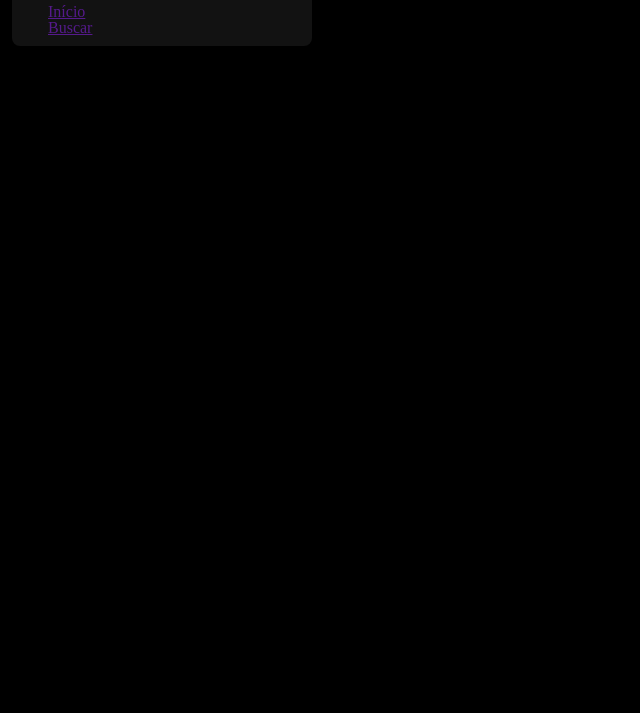
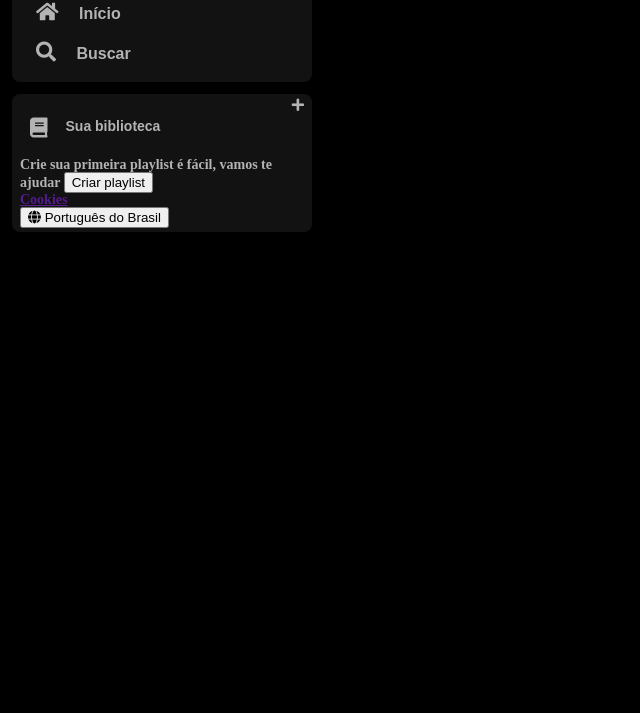
Before and after one commit to AndreLJunqueira/projetos, a plain HTML site: page Spotify/index.html in a window 1280 px wide. Shown: the part 87-800 px from the top of the page, without its empty margins (0-640 px from the left). Drawn offline with Linux system fonts and the light colour scheme.

Commit message:
Biblioteca

```diff
--- a/Spotify/index.html
+++ b/Spotify/index.html
@@ -7,6 +7,10 @@
     <title>Página Spotify</title>
     <link rel="stylesheet" href="reset.css">
     <link rel="stylesheet" href="style.css">
+    <link rel="stylesheet" href="https://use.fontawesome.com/releases/v5.15.4/css/solid.css"
+        integrity="sha384-Tv5i09RULyHKMwX0E8wJUqSOaXlyu3SQxORObAI08iUwIalMmN5L6AvlPX2LMoSE" crossorigin="anonymous" />
+    <link rel="stylesheet" href="https://use.fontawesome.com/releases/v5.15.4/css/fontawesome.css"
+        integrity="sha384-jLKHWM3JRmfMU0A5x5AkjWkw/EYfGUAGagvnfryNV3F9VqM98XiIH7VBGVoxVSc7" crossorigin="anonymous" />
 </head>
 
 <body>
@@ -17,22 +21,52 @@
                     <img src="assets/icons/logo-spotify.png" alt="Logo do Spotify">
                 </a>
             </div>
-            <div>
             <ul>
                 <li>
                     <a href="">
+                        <span class="fa fa-home"></span>
                         <span>Início</span>
                     </a>
                 </li>
                 <li>
                     <a href="">
+                        <span class="fa fa-search"></span>
                         <span>Buscar</span>
                     </a>
                 </li>
             </ul>
+        </nav>
+        <div class="biblioteca">
+            <div class="biblioteca-conteudo">
+                <button class="biblioteca-conteudo-botao">
+                    <span class="fa fas fa-book"></span>
+                    <span>Sua biblioteca</span>
+                </button>
+                <span class="fa fa-plus"></span>
             </div>
-        </nav>
+            <section class="sessao-playlist">
+                <div class="sessao-playlist-conteudo">
+                    <span class="texto titulo">Crie sua primeira playlist</span>
+                    <span class="texto subtitulo">é fácil, vamos te ajudar</span>
+                    <button class="sessao-playlist-conteudo-botao">
+                        <span>Criar playlist</span>
+                    </button>
                 </div>
+            </section>
+            <div class="cookie">
+                <a href="">
+                    Cookies
+                </a>
+            </div>
+            <div class="lingua">
+                <button class="lingua-botao">
+                    <span class="fa fa-globe"></span>
+                    <span>Português do Brasil</span>
+                </button>
+            </div>
+        </div>
+    </div>
+
 </body>
 
 </html>
--- a/Spotify/style.css
+++ b/Spotify/style.css
@@ -12,18 +12,68 @@ body {
 .sidebar-navegacao {
     background-color: #121212;
     border-radius: 8px;
-    padding: 16px 0 0 16px;
+    padding: 8px 0 0 10px;
 }
 .sidebar-navegacao .logo {
     background: #121212;
     display: flex;
     border-radius: 8px;
-    padding: 16px 0 0 16px;
+    padding: 16px 0 0 14px;
 }
 .sidebar-navegacao .logo img {
     width: 80px;
 }
 .sidebar nav ul {
-    margin-top: 20px;
-    padding: 0 20px 10px 20px;
+    margin-top: 16px;
+    padding: 0 20px 10px 14px;
 }
+.sidebar ul li {
+    padding: 10px 0;
+}
+.sidebar nav ul li a {
+    color: #b3b3b3;
+    text-decoration: none;
+    font-weight: 600;
+    font-size: 16px;
+    font-family: "DM Sans", sans-serif;
+}
+.sidebar-navegacao .fa {
+    font-size: 20px;
+    margin-right: 10px;
+    font-weight: 300;
+    padding-right: 6px;
+}
+.biblioteca {
+    background-color: #121212;
+    border-radius: 8px;
+    display: flex;
+    justify-content: space-between;
+    flex-direction: column;
+    padding: 4px 8px;
+    color: #b3b3b3;
+    font-weight: 600;
+    font-size: 14px;
+    margin-top: 12px;
+}
+.biblioteca-conteudo {
+    display: flex;
+    justify-content: space-between;
+}
+.biblioteca-conteudo-botao {
+    display: flex;
+    margin-right: 10px;
+    color: #b3b3b3;
+    background-color: transparent;
+    border: 0px;
+    font-size: 14px;
+    font-weight: 700;
+    font-family: "DM Sans", sans-serif;
+    text-align: center;
+    padding: 20px 10px;
+}
+.biblioteca-conteudo-botao .fa {
+    font-size: 20px;
+    margin-right: 10px;
+    font-weight: 300;
+    padding-right: 8px;
+}
```
Lines whose indentation alone changed are shown as unchanged.
